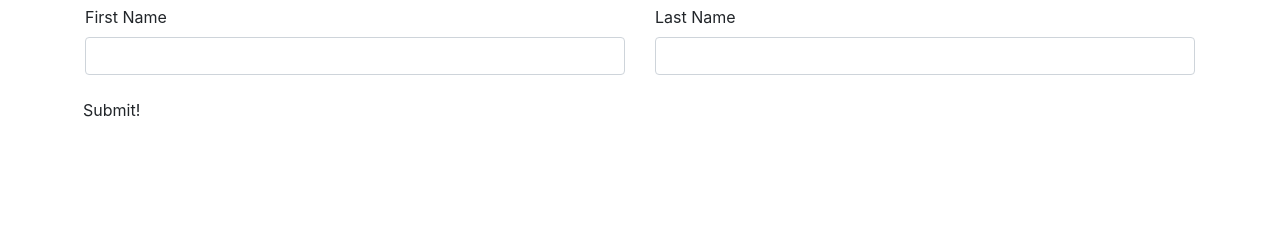
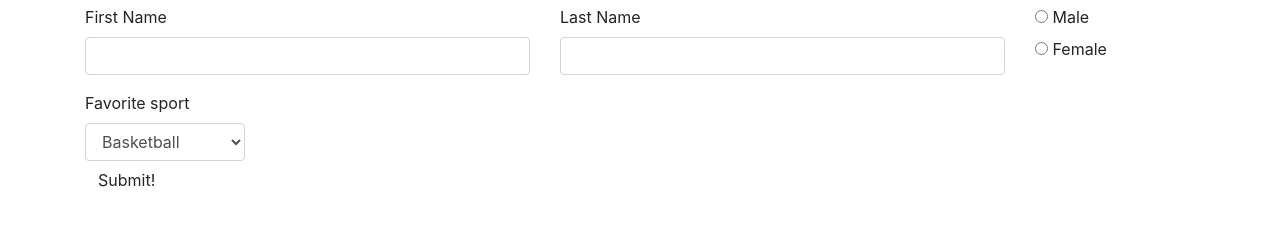
Before and after one commit to yeungm95/survey, a plain HTML site: page index.html in a window 1280 px wide. Shown: the part 51-276 px from the top of the page. Drawn offline with Linux system fonts and the light colour scheme.

Commit message:
add select boxes for favorite sports

```diff
--- a/index.html
+++ b/index.html
@@ -11,20 +11,52 @@
     <div class="container">
       <h1>What are your favorite things?</h1>
       <form id="add">
-        <div class="row">
-          <div class="col-md-6">
+        <div class="row" id="row1">
+          <div class="col-md-5">
             <div class="form-group">
               <label for="firstName">First Name</label>
               <input id="firstName" class="form-control" type="text">
             </div>
           </div>
-          <div class="col-md-6">
+          <div class="col-md-5">
             <div class="form-group">
               <label for="lastName">Last Name</label>
               <input id="lastName" class="form-control" type="text">
             </div>
           </div>
-        </row>
+          <div class="col-md-2">
+            <div class="radio">
+              <label>
+                <input type="radio" name="gender" value="male"> Male
+              </label>
+            </div>
+            <div class="radio">
+              <label>
+                <input type="radio" name="gender" value="female"> Female
+              </label>
+            </div>
+          </div>
+        </div>
+        <div class="row" id="row2">
+          <div class="col-md-2">
+            <label for="favoriteSport">Favorite sport</label>
+            <select class="form-control" id="favoriteSport">
+              <option value="1">Basketball</option>
+              <option value="2">American Football</option>
+              <option value="3">Baseball</option>
+              <option value="4">Soccer</option>
+              <option value="5">Hockey</option>
+              <option value="6">Cricket</option>
+              <option value="7">Tennis</option>
+              <option value="8">Volleyball</option>
+              <option value="9">Swimming</option>
+              <option value="10">Track</option>
+              <option value="11">Golf</option>
+              <option value="12">Rugby</option>
+            </select>
+          </div>
+        </div>
+
 
 
 
```
